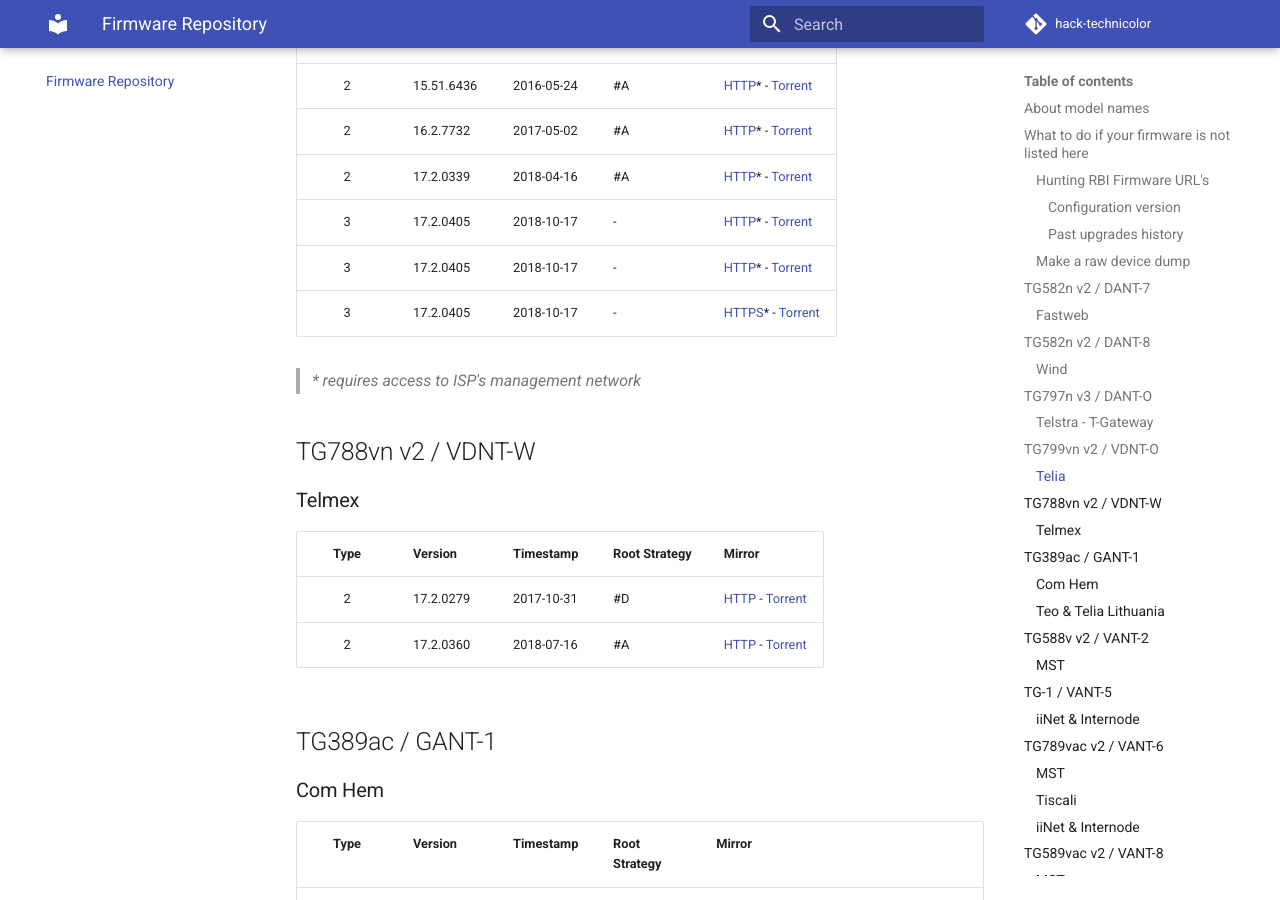
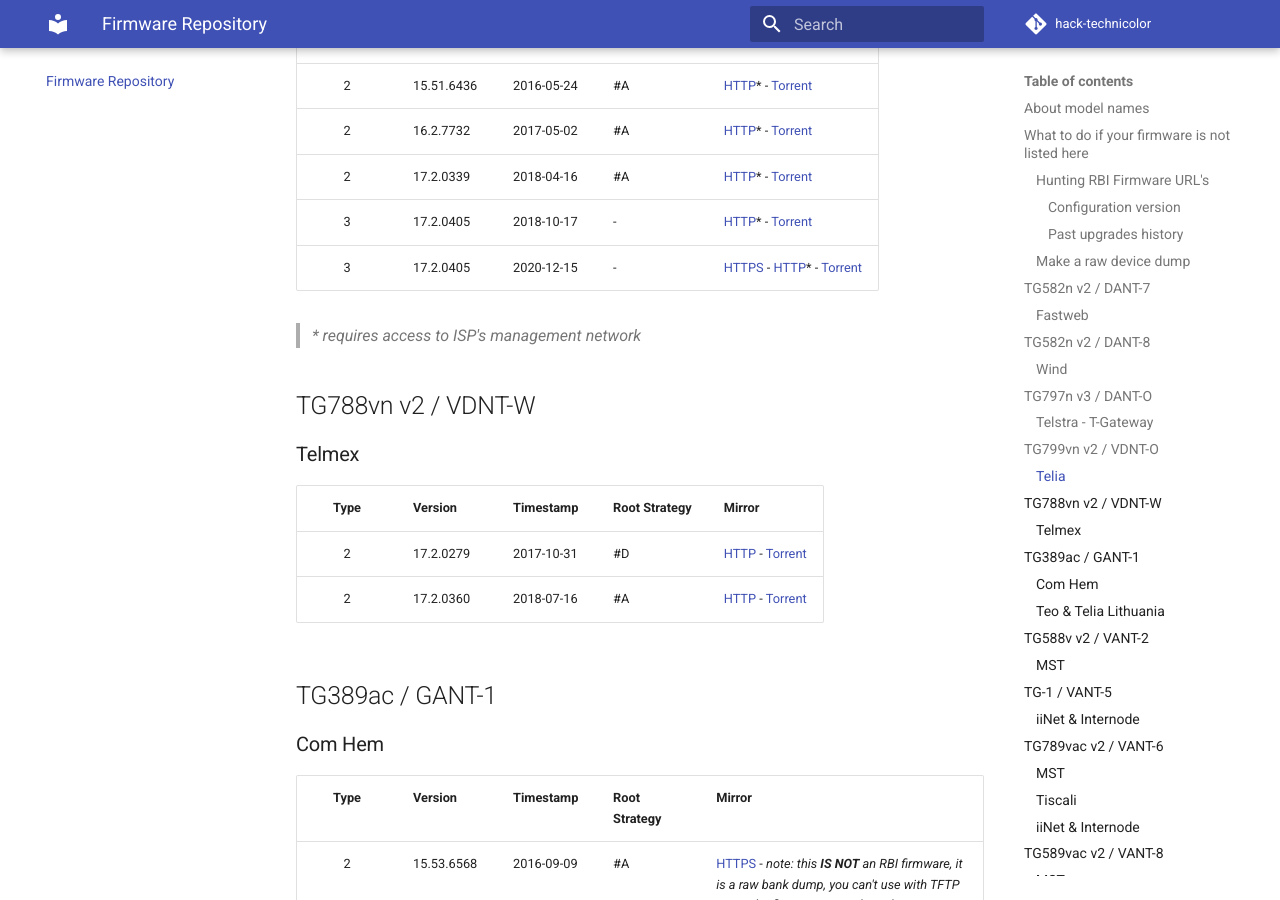
Before and after one commit to hack-technicolor/hack-technicolor, an MkDocs documentation site: the page built from docs/Repository.md, in a window 1280 px wide and 900 px high, scrolled down 3962 px. Built offline with MkDocs 1.6.1 and Material for MkDocs 9.7.7, drawn with Linux system fonts in a browser that asks for light colours; comment, search, counter and statistics services are not loaded; some of the changed text lies outside the part shown.

Commit message:
Fix latest Telia's entries

```diff
--- a/docs/Repository.md
+++ b/docs/Repository.md
@@ -124,8 +124,7 @@
 | 2      | 16.2.7732         | 2017-05-02 | #A            | [HTTP](http://131.116.22.230/1627732o2221004closed.rbi)* - [Torrent](https://github.com/hack-technicolor/hack-technicolor/blob/master/torrents/vdnt-o/1627732o2221004closed.rbi.torrent?raw=true) |
 | 2      | 17.2.0339         | 2018-04-16 | #A            | [HTTP](http://131.116.22.230/172339o1901024closed.rbi)* - [Torrent](https://github.com/hack-technicolor/hack-technicolor/blob/master/torrents/vdnt-o/172339o1901024closed.rbi.torrent?raw=true) |
 | 3      | 17.2.0405         | 2018-10-17 | -             | [HTTP](http://131.116.22.230/1720405o1901012closed.rbi)* - [Torrent](https://github.com/hack-technicolor/hack-technicolor/blob/master/torrents/vdnt-o/1720405o1901012closed.rbi.torrent?raw=true) |
-| 3      | 17.2.0405         | 2018-10-17 | -             | [HTTP](http://131.116.22.230/1720405o1901068closed.rbi)* - [Torrent](https://github.com/hack-technicolor/hack-technicolor/blob/master/torrents/vdnt-o/1720405o1901068closed.rbi.torrent?raw=true) |
-| 3      | 17.2.0405         | 2018-10-17 | -             | [HTTPS](https://rgw.teliacompany.com:7547/1720405o1901068closed.rbi)* - [Torrent](https://github.com/hack-technicolor/hack-technicolor/blob/master/torrents/vdnt-o/1720405o1901068closed.rbi.torrent?raw=true) |
+| 3      | 17.2.0405         | 2020-12-15 | -             | [HTTPS](https://rgw.teliacompany.com:7547/1720405o1901068closed.rbi) - [HTTP](http://131.116.22.230/1720405o1901068closed.rbi)* - [Torrent](https://github.com/hack-technicolor/hack-technicolor/blob/master/torrents/vdnt-o/1720405o1901068closed.rbi.torrent?raw=true) |
 
 > *\* requires access to ISP's management network*
 
@@ -253,8 +252,7 @@
 | 2      | 16.2.7732        | 2017-05-02 | #A            | [HTTP](http://131.116.22.230/1627732r2221004closed.rbi)* - [Torrent](https://github.com/hack-technicolor/hack-technicolor/blob/master/torrents/vant-r/1627732r2221004closed.rbi.torrent?raw=true) |
 | 2      | 17.2.0339        | 2018-02-28 | #A            | [HTTP](http://131.116.22.230/172339r1021008closed.rbi)* - [Torrent](https://github.com/hack-technicolor/hack-technicolor/blob/master/torrents/vant-r/172339r1021008closed.rbi.torrent?raw=true) |
 | 2      | 17.2.0339        | 2018-04-16 | #A            | [HTTP](http://131.116.22.230/172339r1021022closed.rbi)* - [Torrent](https://github.com/hack-technicolor/hack-technicolor/blob/master/torrents/vant-r/172339r1021022closed.rbi.torrent?raw=true) |
-| 3      | 17.2.0405        | 2019-03-29 | -             | [HTTP](http://131.116.22.230/172405r1021034closed.rbi)* - [Torrent](https://github.com/hack-technicolor/hack-technicolor/blob/master/torrents/vant-r/172405r1021034closed.rbi.torrent?raw=true) |
-| 3      | 17.2.0405        | 2019-03-29 | -             | [HTTPS](https://rgw.teliacompany.com:7547/172405r1021034closed.rbi)* - [Torrent](https://github.com/hack-technicolor/hack-technicolor/blob/master/torrents/vant-r/172405r1021034closed.rbi.torrent?raw=true) |
+| 3      | 17.2.0405        | 2019-03-29 | -             | [HTTPS](https://rgw.teliacompany.com:7547/172405r1021034closed.rbi) - [HTTP](http://131.116.22.230/172405r1021034closed.rbi)* - [Torrent](https://github.com/hack-technicolor/hack-technicolor/blob/master/torrents/vant-r/172405r1021034closed.rbi.torrent?raw=true) |
 
 > *\* requires access to ISP's management network*
 
@@ -299,8 +297,7 @@
 | 2      | 16.2.7732        | 2017-05-02 | #A            | [HTTP](http://131.116.22.230/1627732w2221002closed.rbi)* - [Torrent](https://github.com/hack-technicolor/hack-technicolor/blob/master/torrents/vant-w/1627732w2221002closed.rbi.torrent?raw=true) |
 | 2      | 17.2.0339        | 2018-02-28 | #A            | [HTTP](http://131.116.22.230/172339w1441004closed.rbi)* - [Torrent](https://github.com/hack-technicolor/hack-technicolor/blob/master/torrents/vant-w/172339w1441004closed.rbi.torrent?raw=true) |
 | 2      | 17.2.0339        | 2018-04-16 | #A            | [HTTP](http://131.116.22.230/172339w1441020closed.rbi)* - [Torrent](https://github.com/hack-technicolor/hack-technicolor/blob/master/torrents/vant-w/172339w1441020closed.rbi.torrent?raw=true) |
-| 3      | 17.2.0405        | 2019-03-29 | -             | [HTTP](http://131.116.22.230/172405w1441030closed.rbi)* - [Torrent](https://github.com/hack-technicolor/hack-technicolor/blob/master/torrents/vant-w/172405w1441030closed.rbi.torrent?raw=true) |
-| 3      | 17.2.0405        | 2019-03-29 | -             | [HTTPS](https://rgw.teliacompany.com:7547/172405w1441030closed.rbi)* - [Torrent](https://github.com/hack-technicolor/hack-technicolor/blob/master/torrents/vant-w/172405w1441030closed.rbi.torrent?raw=true) |
+| 3      | 17.2.0405        | 2019-03-29 | -             | [HTTPS](https://rgw.teliacompany.com:7547/172405w1441030closed.rbi) - [HTTP](http://131.116.22.230/172405w1441030closed.rbi)* - [Torrent](https://github.com/hack-technicolor/hack-technicolor/blob/master/torrents/vant-w/172405w1441030closed.rbi.torrent?raw=true) |
 
 > *\* requires access to ISP's management network*
 
@@ -347,8 +344,7 @@
 | 2      | 17.2.0339        | 2018-04-16 | #A            | [HTTP](http://131.116.22.230/172339h1441018closed.rbi)* - [Torrent](https://github.com/hack-technicolor/hack-technicolor/blob/master/torrents/vbnt-h/172339h1441018closed.rbi.torrent?raw=true) |
 | 3      | 17.2.0405        | 2019-03-29 | -             | [HTTP](http://131.116.22.230/172405h1441028closed.rbi)* - [Torrent](https://github.com/hack-technicolor/hack-technicolor/blob/master/torrents/vbnt-h/172405h1441028closed.rbi.torrent?raw=true) |
 | 3      | 17.2.0405        | 2019-03-29 | -             | [HTTPS](https://rgw.teliacompany.com:7547/172405h1441028closed.rbi)* - [Torrent](https://github.com/hack-technicolor/hack-technicolor/blob/master/torrents/vbnt-h/172405h1441028closed.rbi.torrent?raw=true) |
-| 3      | 17.2.0405        | 2019-11-14 | -             | [HTTP](http://131.116.22.230/172405h1441042closed.rbi)* - [Torrent](https://github.com/hack-technicolor/hack-technicolor/blob/master/torrents/vbnt-h/172405h1441042closed.rbi.torrent?raw=true) |
-| 3      | 17.2.0405        | 2019-11-14 | -             | [HTTPS](https://rgw.teliacompany.com:7547/172405h1441042closed.rbi)* - [Torrent](https://github.com/hack-technicolor/hack-technicolor/blob/master/torrents/vbnt-h/172405h1441042closed.rbi.torrent?raw=true) |
+| 3      | 17.2.0405        | 2019-11-14 | -             | [HTTPS](https://rgw.teliacompany.com:7547/172405h1441042closed.rbi) - [HTTP](http://131.116.22.230/172405h1441042closed.rbi)* - [Torrent](https://github.com/hack-technicolor/hack-technicolor/blob/master/torrents/vbnt-h/172405h1441042closed.rbi.torrent?raw=true) |
 
 > *\* requires access to ISP's management network*
 
```
